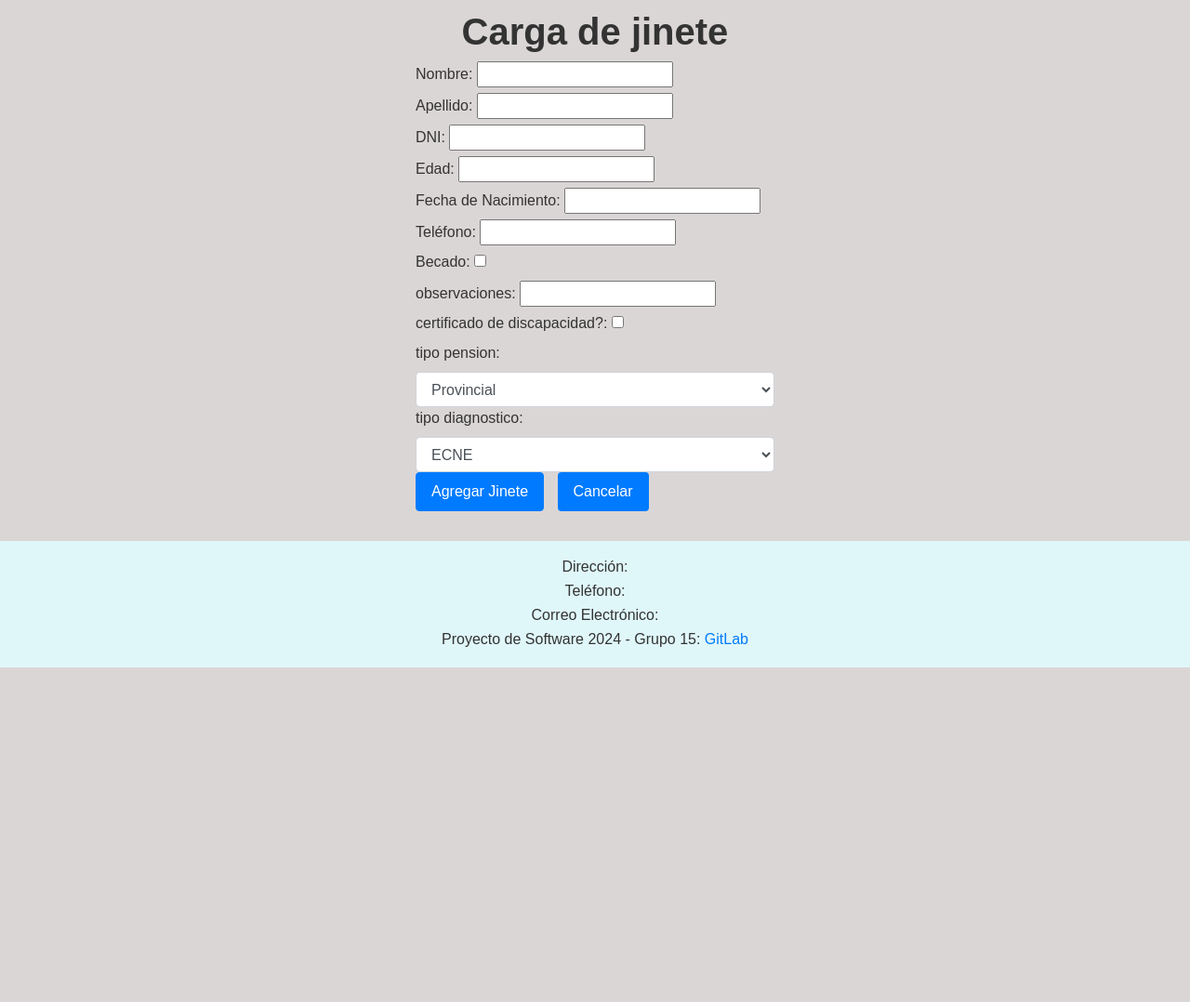
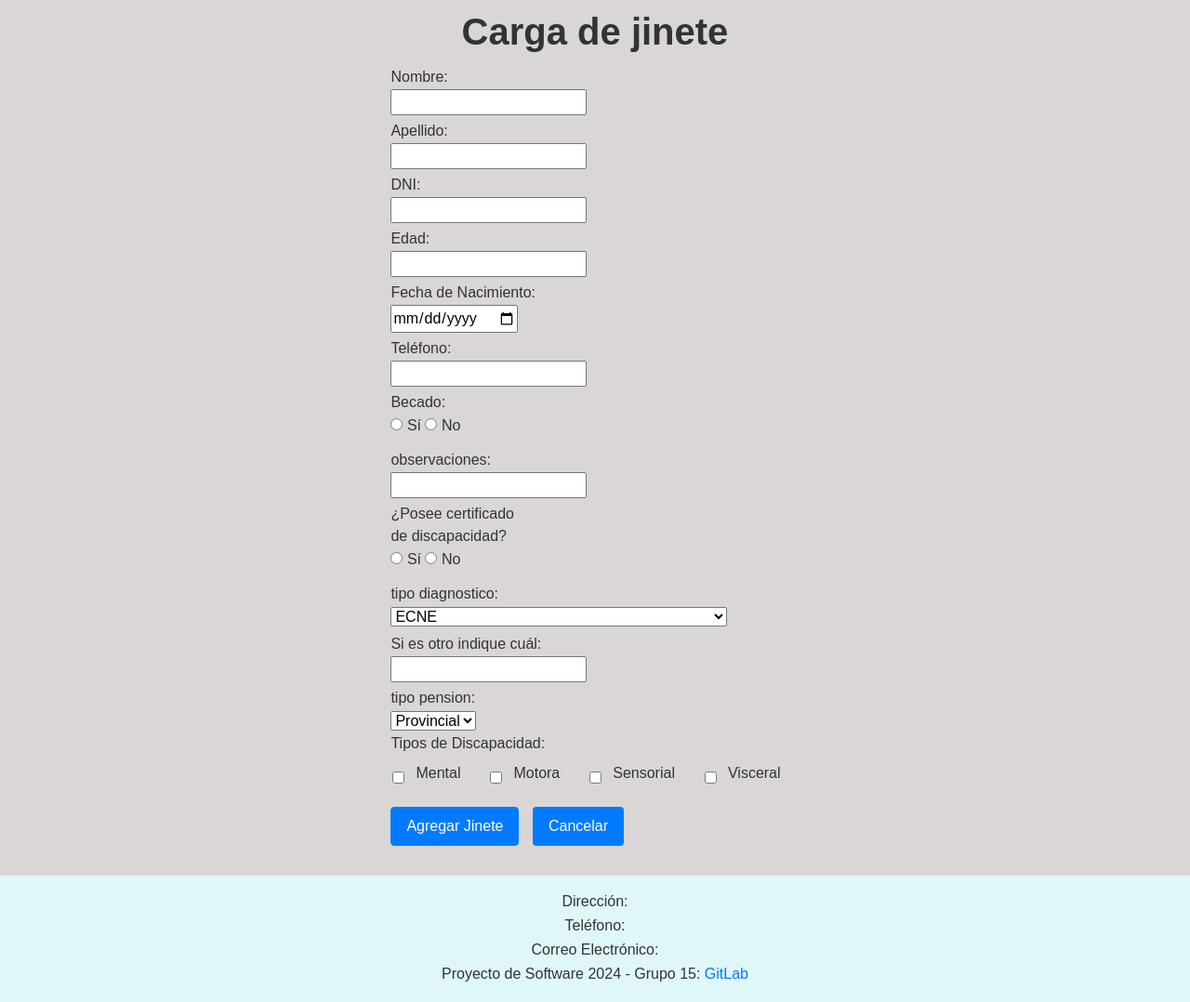
Before and after one commit to Teddyware01/CEDICA, a Flask app: page /jinetes/agregar_jinete in a window 1280 px wide. Shown: the part 70-1148 px from the top of the page at 93% size. Before the commit the page ends 788 px from the top, so only its background shows below. Run offline with Flask 3, Linux system fonts and the light colour scheme; some libraries are stand-ins or nearby versions.

Commit message:
Continuacion del manejo del formulario.

```diff
--- a/admin/src/core/jya/forms.py
+++ b/admin/src/core/jya/forms.py
@@ -1,15 +1,17 @@
 from flask_wtf import FlaskForm
 from wtforms import (
+    SelectMultipleField,
     StringField,
     IntegerField,
     SelectField,
     DateTimeField,
     BooleanField,
     SubmitField,
+    widgets,
 )
 from wtforms.validators import DataRequired, Email, Length, Optional, Regexp
 from wtforms.widgets import DateInput
-from .models import PensionEnum, DiagnosticoEnum
+from .models import PensionEnum, DiagnosticoEnum, TiposDiscapacidadEnum
 
 class AddJineteForm(FlaskForm):
     nombre = StringField(
@@ -58,6 +60,8 @@ class AddJineteForm(FlaskForm):
 
     certificado_discapacidad = BooleanField("Certificado de discapacidad")
 
+    otro = StringField("Otro")
+
     diagnostico = SelectField(
         "Diagnostico",
         choices=[(diag.name, diag.value) for diag in DiagnosticoEnum],
@@ -68,6 +72,12 @@ class AddJineteForm(FlaskForm):
         "Tipo pension",
         choices=[(pens.name, pens.value) for pens in PensionEnum],
         validators=[DataRequired(message="El tipo de pension es obligatorio")],
+    )
+
+    tipos_discapacidad = SelectMultipleField(
+        "Tipo de Discapacidad",
+        choices=[(disc.name, disc.value) for disc in TiposDiscapacidadEnum],
+        validators=[DataRequired(message="Seleccionar al menos un tipo de discapacidad es obligatorio")],
     )
     '''
     localidad_nacimiento = SelectField(
@@ -89,42 +99,24 @@ class AddJineteForm(FlaskForm):
         "Provincia", coerce=int, validators=[DataRequired()]
     )
 
-    telefono = StringField(
-        "Teléfono",
-        validators=[
-            DataRequired(message="El teléfono es obligatorio"),
-            Length(max=15),
-            Regexp(r"^\d+$", message="El teléfono debe contener solo números"),
-        ],
-    )
-
     contacto_emergencia_nombre = StringField(
         "Nombre", validators=[DataRequired(), Length(max=100)]
+    )
+    contacto_emergencia_apellido = StringField(
+        "Apellido", validators=[DataRequired(), Length(max=100)]
     )
     contacto_emergencia_telefono = StringField(
         "Teléfono", validators=[DataRequired(), Length(max=15)]
     )
 
-    becado = BooleanField("Becado")
-
 ####################### PORCENTAJE DE BECAS #################
-
-    observaciones = StringField(
-        "Observaciones",
-        validators=[DataRequired(message="observaciones es obligatorio")],
-    )
-
-    certificado_discapacidad = BooleanField("Posee certificado de discapacidad?")
-
-    #beneficiario_pension=BooleanField("beneficiario pension")
-
 
     profesionales = SelectField(
         "Profesionales",
         validators=[DataRequired(message="Los profesionales son obligatorios")],
     )
 
-    tipo_discapacidad
+
 
     asignacion_familiar
 
--- a/admin/src/web/controllers/jya.py
+++ b/admin/src/web/controllers/jya.py
@@ -5,7 +5,7 @@ from src.core import auth
 from src.core import jya
 from src.core.database import db
 from src.core.jya.forms import AddJineteForm
-from src.core.jya.models import PensionEnum, DiagnosticoEnum
+from src.core.jya.models import PensionEnum, DiagnosticoEnum, TiposDiscapacidadEnum
 
 bp = Blueprint("jya", __name__, url_prefix="/jinetes")
 
@@ -25,6 +25,7 @@ def add_jinete_form():
     form = AddJineteForm()
     form.pension.choices = [(p.name, p.value) for p in PensionEnum]
     form.diagnostico.choices = [(d.name, d.value) for d in DiagnosticoEnum]
+    form.tipos_discapacidad.choices = [(disc.name, disc.value) for disc in TiposDiscapacidadEnum]
     return render_template("jya/agregar_jya.html", form=form)
 
 
@@ -44,8 +45,11 @@ def add_jinete():
         #beneficiario_pension=form.beneficiario_pension.data,
         pension=form.pension.data,
         diagnostico=form.diagnostico.data,
+        otro=form.otro.data,
+        tipos_discapacidad = [TiposDiscapacidadEnum[tipos_discapacidad] for tipos_discapacidad in form.tipos_discapacidad.data]
         #profesionales=form.profesionales.data,
     )
+
 
     flash("Jinete registrado exitosamente", "success")
     return redirect(url_for("jya.listar_jinetes"))
@@ -53,7 +57,8 @@ def add_jinete():
 @bp.get("/ver_jinete<int:jinete_id>")
 def view_jinete(jinete_id):
     jinete = jya.traer_jinete(jinete_id)
-    return render_template("jya/ver_jya.html", jinete=jinete)
+    tipos_discapacidad_nombres = [tipo.name for tipo in jinete.tipos_discapacidad] if jinete.tipos_discapacidad else []
+    return render_template("jya/ver_jya.html", jinete=jinete, tipos_discapacidad=tipos_discapacidad_nombres)
 
 @bp.get("/editar_jinete<int:jinete_id>")
 def edit_jinete_form(jinete_id):
--- a/admin/src/web/templates/jya/agregar_jya.html
+++ b/admin/src/web/templates/jya/agregar_jya.html
@@ -21,58 +21,104 @@
     <form action="{{ url_for('jya.add_jinete') }}" method="POST">
 
         <div>
-            <label for="nombre">Nombre:</label>
-            <input type="text" id="nombre" name="nombre" required>
+            <label for="nombre" class="form-element">Nombre:</label>
+            {{ form.nombre }}
         </div>
 
         <div>
-            <label for="apellido">Apellido:</label>
-            <input type="text" id="apellido" name="apellido" required>
+            <label for="apellido" class="form-element">Apellido:</label>
+            {{ form.apellido }}
         </div>
 
         <div>
-            <label for="dni">DNI:</label>
-            <input type="text" id="dni" name="dni" required>
+            <label for="dni" class="form-element">DNI:</label>
+            {{ form.dni }}
         </div>
 
         <div>
-            <label for="edad">Edad:</label>
+            <label for="edad" class="form-element">Edad:</label>
             <input type="number" id="edad" name="edad" required>
         </div>
 
         <div>
-            <label for="fecha_nacimiento">Fecha de Nacimiento:</label>
-            <input type="datetime" id="fecha_nacimiento" name="fecha_nacimiento" required>
+            <label for="fecha_nacimiento" class="form-element">Fecha de Nacimiento:</label>
+            {{ form.fecha_nacimiento }}
         </div>
 
         <div>
-            <label for="telefono">Teléfono:</label>
-            <input type="text" id="telefono" name="telefono" required>
+            <label for="telefono" class="form-element">Teléfono:</label>
+            {{ form.telefono }}
         </div>
 
         <div>
-            <label for="becado">Becado:</label>
-            {{ form.becado() }}
+            <label for="becado" class="form-element">Becado:</label>
+            <input type="radio" id="becado_si" name="becado" value="si">
+            <label for="becado_si">Sí</label>
+            <input type="radio" id="becado_no" name="becado" value="no">
+            <label for="becado_no">No</label>
         </div>
 
         <div>
-            <label for="observaciones">observaciones:</label>
-            <input type="text" id="observaciones" name="observaciones" required>
+            <label for="observaciones" class="form-element">observaciones:</label>
+            {{ form.observaciones() }}
         </div>
 
         <div>
-            <label for="certificado_discapacidad">certificado de discapacidad?:</label>
-            {{ form.certificado_discapacidad() }}
+            <label for="certificado_discapacidad" class="form-element">
+                ¿Posee certificado<br>
+                de discapacidad?
+            </label>
+            <input type="radio" id="certificado_si" name="certificado" value="si">
+            <label for="certificado_si">Sí</label>
+            <input type="radio" id="certificado_no" name="certificado" value="no">
+            <label for="certificado_no">No</label>
+        </div>
+
+        <script>
+            document.addEventListener('DOMContentLoaded', function () { //funcion para deshabilitar el tipo de diagnostico en caso de no tener certificado.
+                const radioButtons = document.querySelectorAll('input[name="certificado"]');
+                const selectDiagnostico = document.getElementById('diagnostico');
+                const selectOtro = document.getElementById('otro');
+
+
+                radioButtons.forEach(radio => {
+                    radio.addEventListener('change', function() {
+                        // Habilita el desplegable si la opción "Sí" está seleccionada
+                        if (document.getElementById('certificado_si').checked) {
+                            selectDiagnostico.disabled = false;
+                            selectOtro.disabled = false;
+                        } else {
+                            selectDiagnostico.disabled = true;
+                            selectOtro.disabled = true;
+                        }
+                    });
+                });
+            });
+        </script>
+
+        <div>
+            <label for="diagnostico" class="form-element">tipo diagnostico:</label>
+            {{ form.diagnostico }}
         </div>
 
         <div>
-            <label for="pension">tipo pension:</label>
-            {{ form.pension(class_="form-control") }}
+            <label for="otro" class="form-element">Si es otro indique cuál:</label>
+            {{ form.otro }}
         </div>
 
         <div>
-            <label for="diagnostico">tipo diagnostico:</label>
-            {{ form.diagnostico(class_="form-control") }}
+            <label for="pension" class="form-element">tipo pension:</label>
+            {{ form.pension }}
+        </div>
+
+        <div class="form-group">
+            <label for="tipos_discapacidad">Tipos de Discapacidad:</label>
+            <div class="checkbox-group">
+                {% for subfield in form.tipos_discapacidad %}
+                <input type="checkbox" id="tipo_{{ loop.index0 }}" name="tipos_discapacidad" value="{{ subfield.data }}">
+                <label for="tipo_{{ loop.index0 }}">{{ subfield.label.text }}</label>
+                {% endfor %}
+            </div>
         </div>
 
         <div>
--- a/admin/static/Styles.css
+++ b/admin/static/Styles.css
@@ -391,3 +391,33 @@ p {
 .btn-subir {
     background-color: #ffc107;
 }
+
+.image-container {
+    display: flex;
+    align-items: center;
+}
+
+.image-container p {
+    margin-right: 10px;
+}
+
+.form-element {
+    display: block;
+    margin-top: 5px;
+    margin-bottom: 1px;
+}
+
+.checkbox-group {
+    display: flex;
+    align-items: center; /* Alinea verticalmente los elementos al centro */
+    justify-content: flex-start; /* Alinea horizontalmente los elementos al inicio */
+    gap: 10px; /* Espacio entre cada checkbox y su etiqueta */
+}
+
+.checkbox-group label {
+    margin-right: 20px; /* Espacio a la derecha de cada etiqueta */
+}
+
+.checkbox-group input[type="checkbox"] {
+    margin: 0 2px; /* Espacio alrededor de los checkboxes para no apretar las etiquetas */
+}
```
Also changed, not shown: admin/src/core/jya/models.py (+17 -9 lines), admin/src/core/seeds.py (+4 -7 lines), admin/src/web/templates/jya/ver_jya.html (+12 -2 lines).
